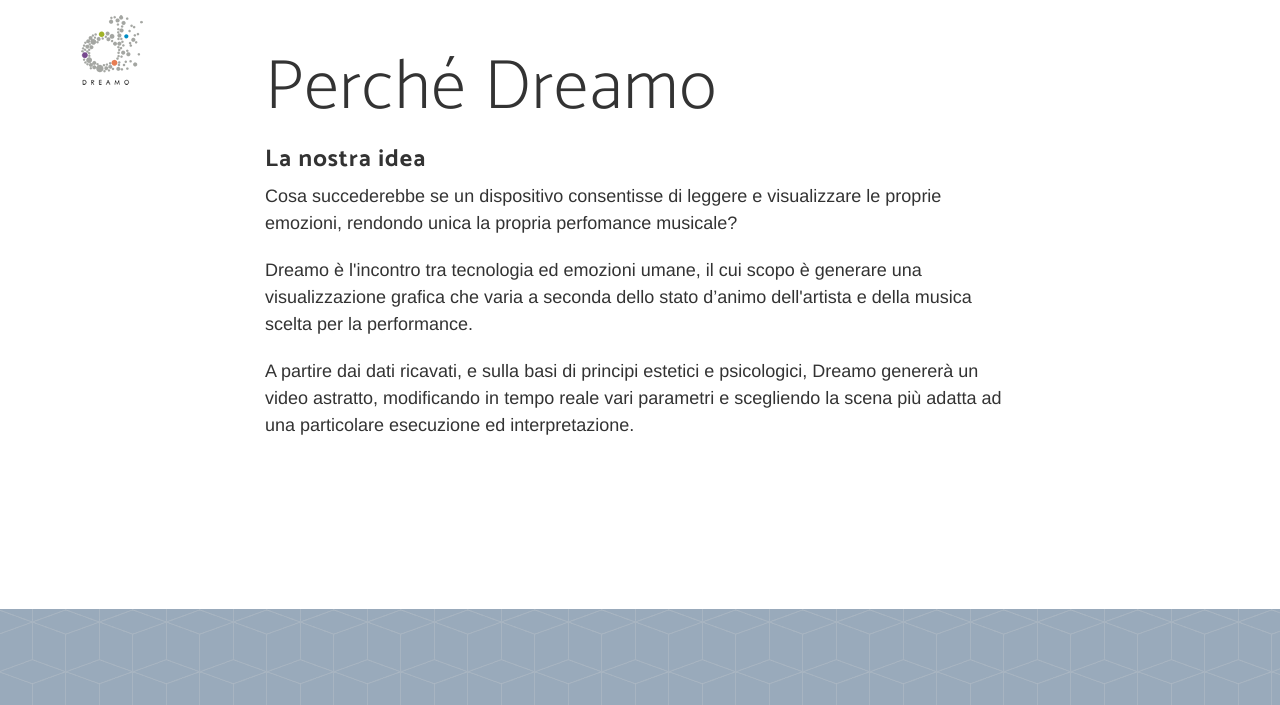
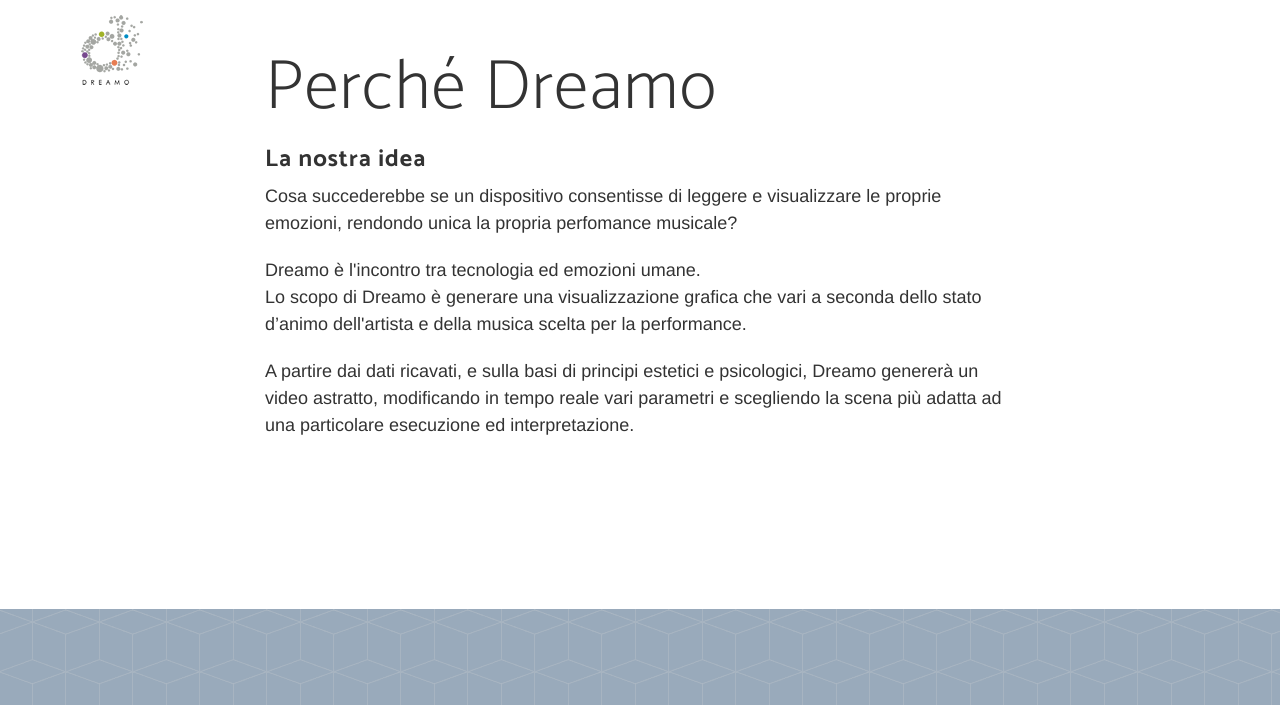
Before and after one commit to Dreamo-Italy/dreamo, a Jekyll site: the page built from index.html, in a window 1280 px wide and 900 px high, scrolled down 1000 px, cut to the strip 0-705 px from the top of the window. Built offline with Jekyll 4.4.1, drawn with Linux system fonts in a browser that asks for light colours; nearby versions of some CDN libraries; some web fonts are replaced; library files that are not in the unit come from our copies; the list of posts is cut into pages by our own code.

Commit message:
Cambiamenti minori nel testo

```diff
--- a/_includes/front-intro.html
+++ b/_includes/front-intro.html
@@ -5,7 +5,8 @@
                 <h2 class="section-heading">Perché Dreamo</h2>
                 <h3><strong>La nostra idea</strong></h3>
                 <p>Cosa succederebbe se un dispositivo consentisse di leggere e visualizzare le proprie emozioni, rendondo unica la propria perfomance musicale?</p>
-	              <p>Dreamo è l'incontro tra tecnologia ed emozioni umane, il cui scopo è generare una visualizzazione grafica che varia a seconda dello stato d’animo dell'artista e della musica scelta per la performance.</p>
+	              <p>Dreamo è l'incontro tra tecnologia ed emozioni umane. <br>
+			      Lo scopo di Dreamo è generare una visualizzazione grafica che vari a seconda dello stato d’animo dell'artista e della musica scelta per la performance.</p>
                 <p>A partire dai dati ricavati, e sulla basi di principi estetici e psicologici, Dreamo genererà un video astratto, modificando in tempo reale vari parametri e scegliendo la scena più adatta ad una particolare esecuzione ed interpretazione.</p>
             </div>
         </div>
```
